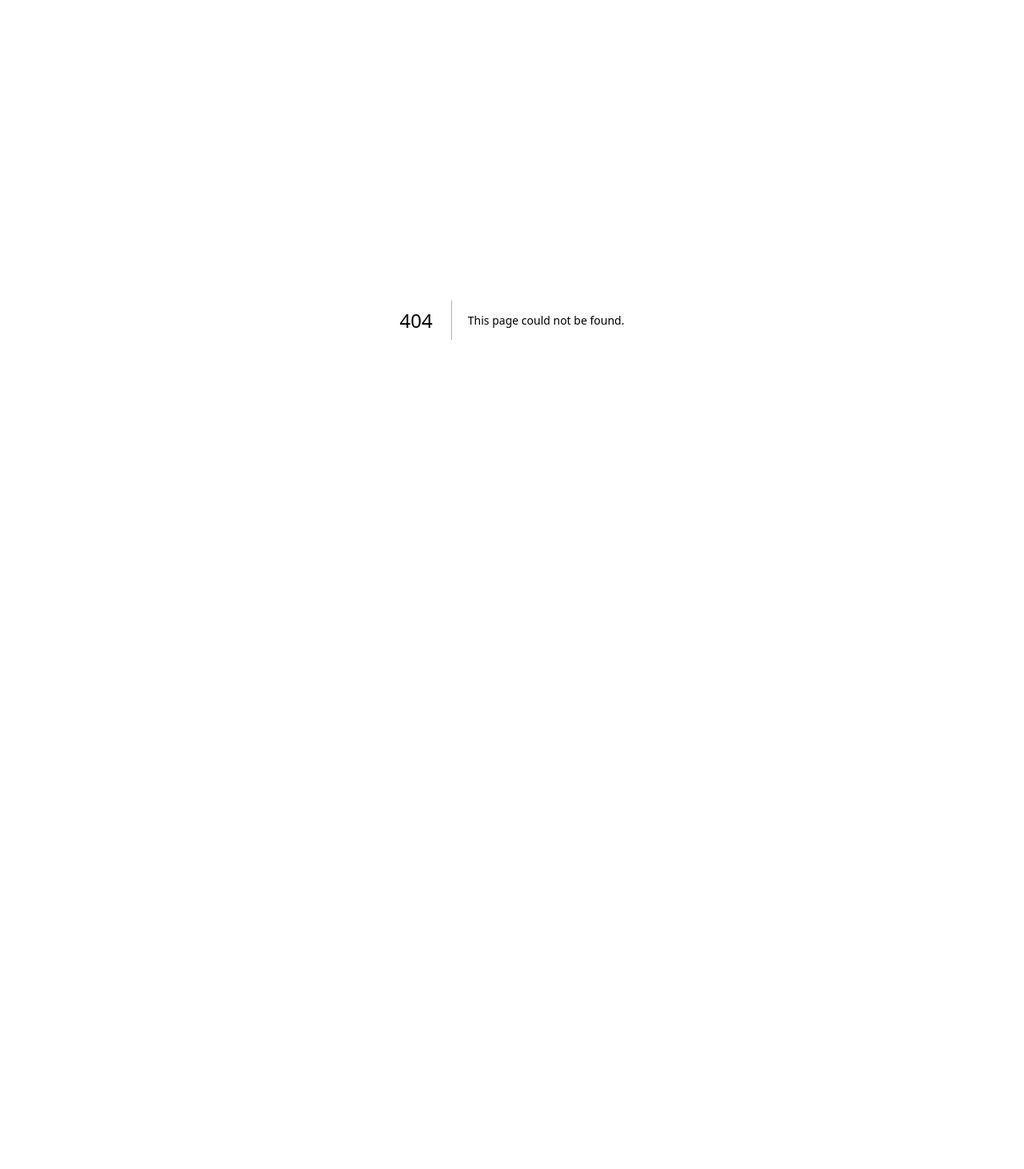
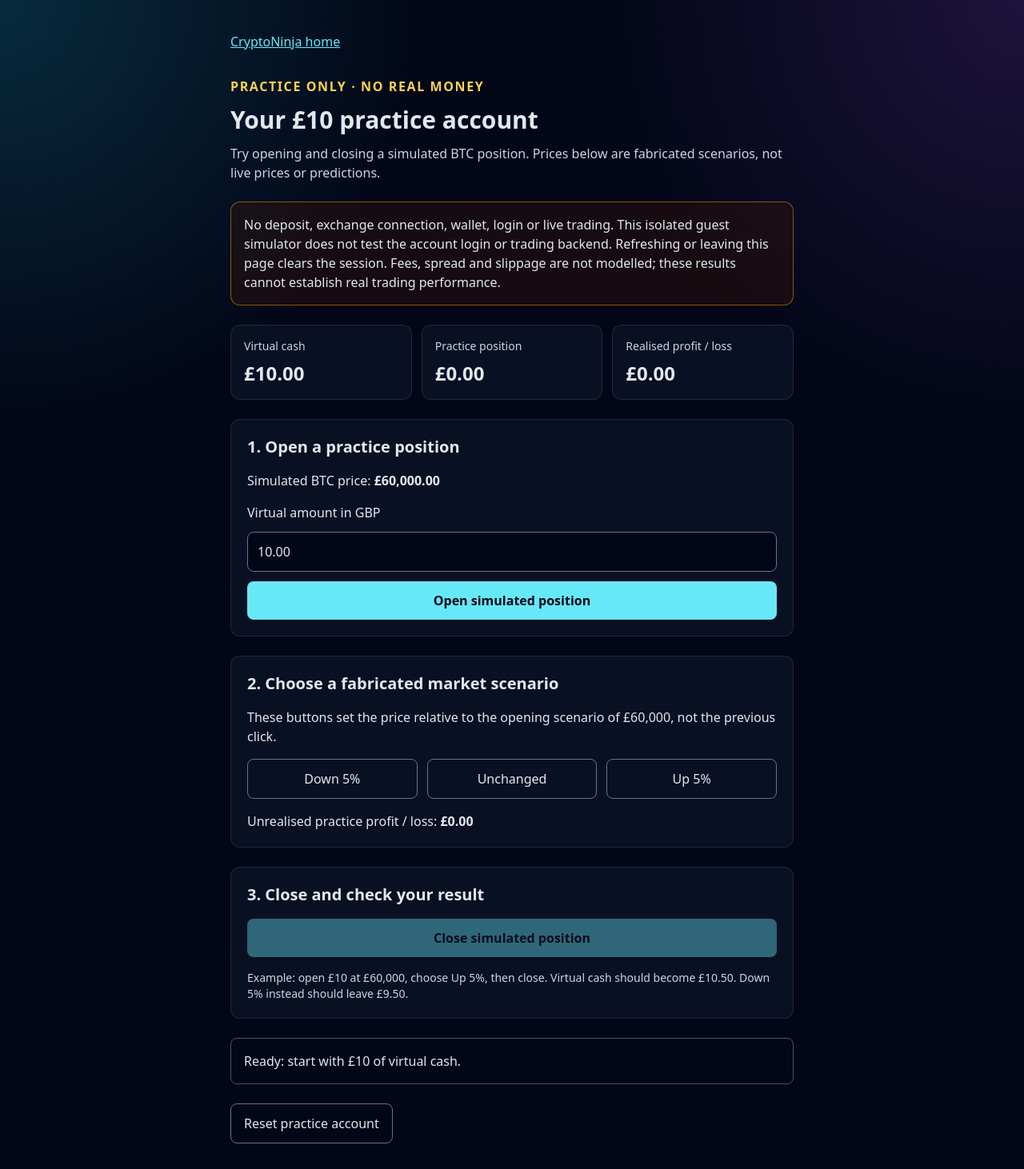
Before and after one commit to Haulsmart1/cryptoninja, a Next.js app in the folder apps/web/: page /practice in a window 1280 px wide. Before the commit this address had no page. Shown: the whole page at 80% size. Before the commit the page ends 800 px from the top, so only its background shows below. Built offline with nearby package versions, Linux system fonts and the light colour scheme.

Commit message:
Add approved isolated ten-pound virtual practice preview (local candidate 5f951f8)

```diff
--- /dev/null
+++ b/apps/web/app/practice/page.tsx
@@ -0,0 +1,84 @@
+'use client';
+
+import { useState } from 'react';
+import Link from 'next/link';
+import { newPractice, openPractice, closePractice, quotePractice, practiceValue } from '@/lib/paper-practice';
+
+const money = (pence: number) => new Intl.NumberFormat('en-GB', { style: 'currency', currency: 'GBP' }).format(pence / 100);
+
+export default function PracticePage() {
+  const [state, setState] = useState(newPractice);
+  const [amount, setAmount] = useState('10.00');
+  const [message, setMessage] = useState('Ready: start with £10 of virtual cash.');
+  const [error, setError] = useState('');
+  const value = practiceValue(state);
+  const unrealised = state.position ? value - state.position.costPence : 0;
+
+  function buy(event: React.FormEvent) {
+    event.preventDefault();
+    setError('');
+    if (!/^\d+(\.\d{1,2})?$/.test(amount.trim())) {
+      setError('Enter pounds with no more than two decimal places.');
+      return;
+    }
+    try {
+      const next = openPractice(state, Math.round(Number(amount) * 100));
+      setState(next);
+      setMessage('Practice position opened. No real order was placed.');
+    } catch (e) { setError(e instanceof Error ? e.message : 'Unable to open practice position.'); }
+  }
+
+  function close() {
+    try {
+      setState(closePractice(state));
+      setError('');
+      setMessage('Practice position closed. The result is included in your virtual cash.');
+    } catch (e) { setError(e instanceof Error ? e.message : 'Unable to close practice position.'); }
+  }
+
+  return (
+    <main className="mx-auto min-h-screen max-w-3xl space-y-6 px-4 py-8 sm:px-8">
+      <Link href="/" className="inline-block py-2 text-cyan-300 underline">CryptoNinja home</Link>
+      <header className="space-y-3">
+        <p className="font-bold uppercase tracking-widest text-amber-300">Practice only · No real money</p>
+        <h1 className="text-3xl font-bold">Your £10 practice account</h1>
+        <p className="text-slate-300">Try opening and closing a simulated BTC position. Prices below are fabricated scenarios, not live prices or predictions.</p>
+      </header>
+      <section className="rounded-xl border border-amber-500/50 bg-amber-950/30 p-4">
+        No deposit, exchange connection, wallet, login or live trading. This isolated guest simulator does not test the account login or trading backend. Refreshing or leaving this page clears the session. Fees, spread and slippage are not modelled; these results cannot establish real trading performance.
+      </section>
+      <dl className="grid grid-cols-1 gap-3 sm:grid-cols-3">
+        {[['Virtual cash', money(state.cashPence)], ['Practice position', money(value)], ['Realised profit / loss', money(state.realisedPence)]].map(([label, total]) => (
+          <div key={label} className="glass rounded-xl p-4"><dt className="text-sm text-slate-300">{label}</dt><dd className="mt-2 text-2xl font-bold">{total}</dd></div>
+        ))}
+      </dl>
+      <section className="glass space-y-4 rounded-xl p-5">
+        <h2 className="text-xl font-semibold">1. Open a practice position</h2>
+        <p>Simulated BTC price: <strong>{money(state.pricePence)}</strong></p>
+        <form onSubmit={buy} className="space-y-3">
+          <label className="block" htmlFor="practice-amount">Virtual amount in GBP</label>
+          <input id="practice-amount" inputMode="decimal" value={amount} disabled={!!state.position} onChange={e => setAmount(e.target.value)} className="min-h-12 w-full rounded-lg border border-slate-500 bg-slate-950 p-3 disabled:opacity-50" />
+          <button disabled={!!state.position || state.cashPence === 0} className="min-h-12 w-full rounded-lg bg-cyan-300 px-4 py-3 font-bold text-slate-950 disabled:opacity-40">Open simulated position</button>
+        </form>
+      </section>
+      <section className="glass space-y-4 rounded-xl p-5">
+        <h2 className="text-xl font-semibold">2. Choose a fabricated market scenario</h2>
+        <p>These buttons set the price relative to the opening scenario of £60,000, not the previous click.</p>
+        <div className="grid grid-cols-1 gap-3 sm:grid-cols-3">
+          {[[5700000, 'Down 5%'], [6000000, 'Unchanged'], [6300000, 'Up 5%']].map(([price, label]) => (
+            <button key={price} onClick={() => { setState(quotePractice(state, Number(price))); setMessage('Fabricated practice price changed.'); }} className="min-h-12 rounded-lg border border-slate-500 px-4 py-3">{label}</button>
+          ))}
+        </div>
+        <p>Unrealised practice profit / loss: <strong>{money(unrealised)}</strong></p>
+      </section>
+      <section className="glass space-y-4 rounded-xl p-5">
+        <h2 className="text-xl font-semibold">3. Close and check your result</h2>
+        <button disabled={!state.position} onClick={close} className="min-h-12 w-full rounded-lg bg-cyan-300 px-4 py-3 font-bold text-slate-950 disabled:opacity-40">Close simulated position</button>
+        <p className="text-sm text-slate-300">Example: open £10 at £60,000, choose Up 5%, then close. Virtual cash should become £10.50. Down 5% instead should leave £9.50.</p>
+      </section>
+      <p role="status" aria-live="polite" className="rounded-lg border border-slate-600 p-4">{message}</p>
+      {error && <p role="alert" className="text-red-300">{error}</p>}
+      <button onClick={() => { if (window.confirm('Discard this practice session and reset to £10 virtual cash?')) { setState(newPractice()); setAmount('10.00'); setError(''); setMessage('Reset to £10 of virtual cash.'); } }} className="min-h-12 rounded-lg border border-slate-500 px-4 py-3">Reset practice account</button>
+    </main>
+  );
+}
--- /dev/null
+++ b/apps/web/lib/paper-practice.ts
@@ -0,0 +1,43 @@
+// Offline practice only: no exchange, market feed, wallet or account access.
+export type PracticeState = {
+  cashPence: number;
+  pricePence: number;
+  position: { costPence: number; entryPricePence: number } | null;
+  realisedPence: number;
+};
+
+export function newPractice(): PracticeState {
+  return { cashPence: 1000, pricePence: 6000000, position: null, realisedPence: 0 };
+}
+
+function positivePence(value: number) {
+  if (!Number.isSafeInteger(value) || value <= 0) throw new Error('Enter a positive whole-penny amount.');
+}
+
+export function openPractice(state: PracticeState, spendPence: number): PracticeState {
+  positivePence(spendPence);
+  positivePence(state.pricePence);
+  if (state.position) throw new Error('Close the current practice position first.');
+  if (spendPence > state.cashPence) throw new Error('Not enough virtual cash.');
+  return { ...state, cashPence: state.cashPence - spendPence,
+    position: { costPence: spendPence, entryPricePence: state.pricePence } };
+}
+
+export function practiceValue(state: PracticeState): number {
+  if (!state.position) return 0;
+  return Math.round(state.position.costPence * state.pricePence / state.position.entryPricePence);
+}
+
+export function quotePractice(state: PracticeState, pricePence: number): PracticeState {
+  positivePence(pricePence);
+  // Bound fabricated quotes; this is not a real-time market-price endpoint.
+  if (pricePence > 1000000000) throw new Error('Practice price is outside the simulation limit.');
+  return { ...state, pricePence };
+}
+
+export function closePractice(state: PracticeState): PracticeState {
+  if (!state.position) throw new Error('There is no practice position to close.');
+  const proceeds = practiceValue(state);
+  return { ...state, cashPence: state.cashPence + proceeds, position: null,
+    realisedPence: state.realisedPence + proceeds - state.position.costPence };
+}
```
Also changed, not shown: 2 other files (tests, documents, lock files or other folders).
